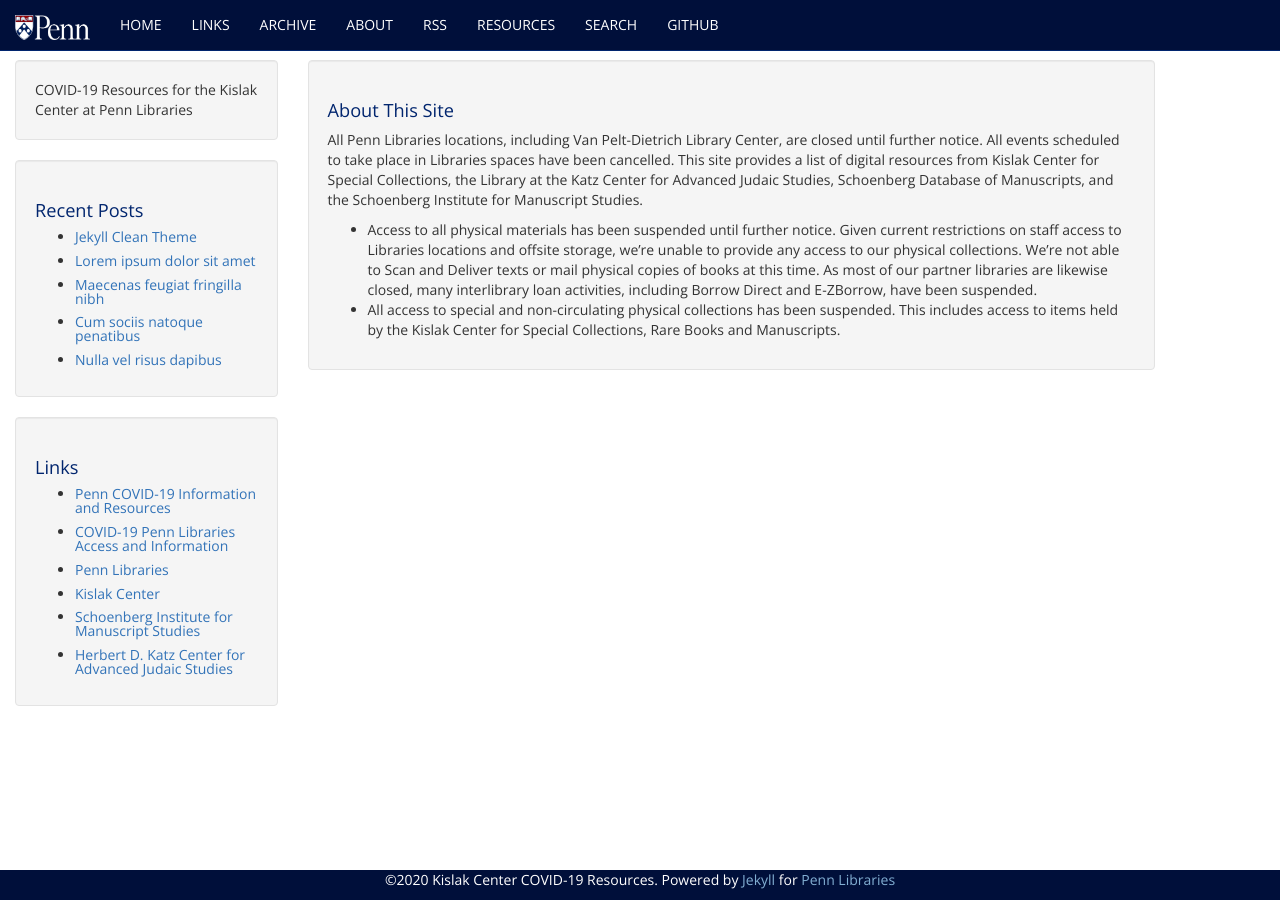
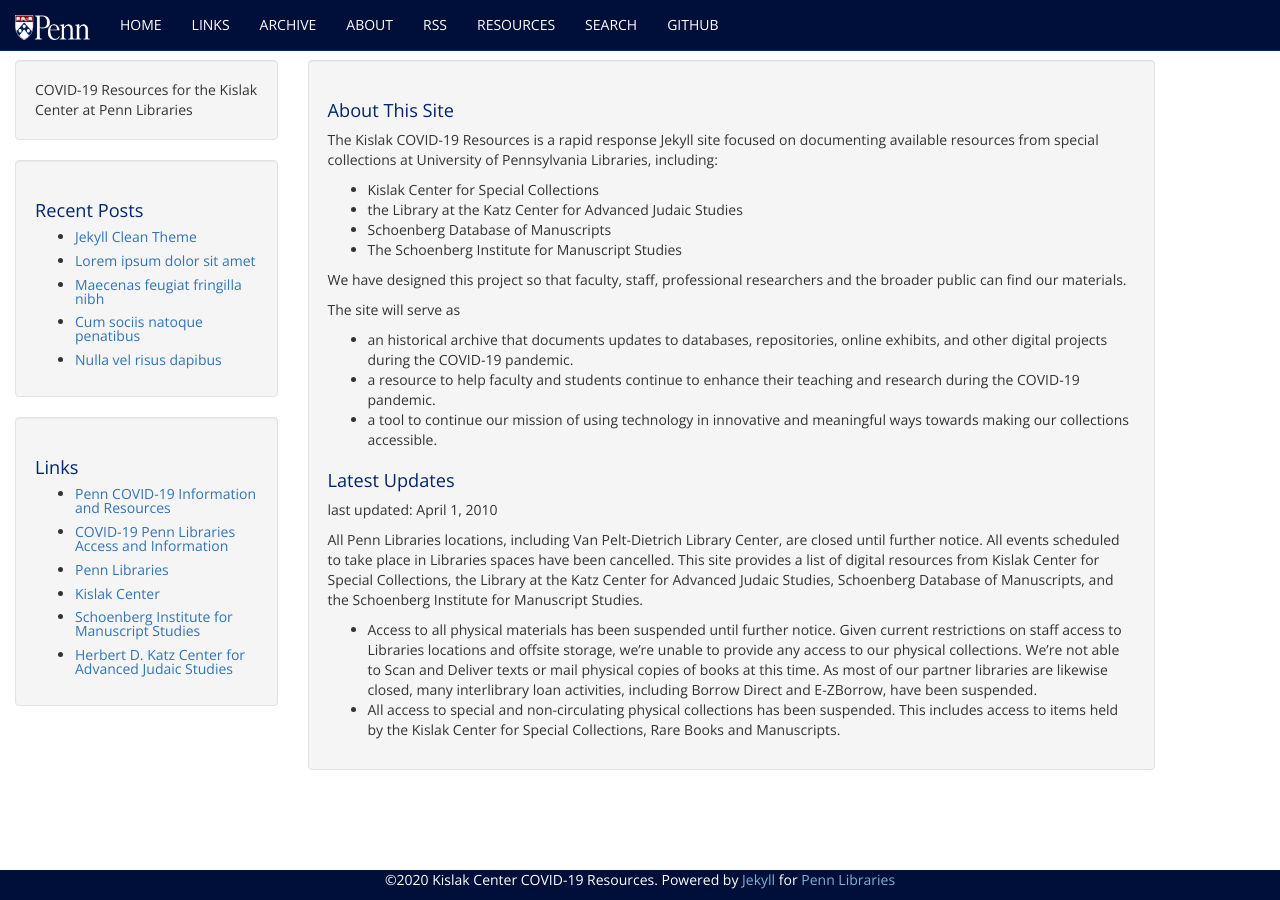
Before and after one commit to KislakCenter/covid-19-resources, a Jekyll site: the page built from about.html, in a window 1280 px wide. Built offline with Jekyll 4.4.1, drawn with Linux system fonts in a browser that asks for light colours; some web fonts are replaced.

Commit message:
text for the about page

```diff
--- a/about.html
+++ b/about.html
@@ -5,6 +5,22 @@
 
 <div class="well">
     <h1>About This Site</h1>
+    <p>The Kislak COVID-19 Resources is a rapid response Jekyll site focused on documenting available resources from special collections at University of Pennsylvania Libraries, including:</p>
+    <ul>
+      <li>Kislak Center for Special Collections</li>
+      <li>the Library at the Katz Center for Advanced Judaic Studies</li>
+      <li>Schoenberg Database of Manuscripts</li>
+      <li>The Schoenberg Institute for Manuscript Studies</li>
+    </ul>
+    <p>We have designed this project so that faculty, staff, professional researchers and the broader public can find our materials.</p>
+    <p>The site will serve as</p>
+    <ul>
+      <li>an historical archive that documents updates to databases, repositories, online exhibits, and other digital projects during the COVID-19 pandemic.</li>
+      <li>a resource to help faculty and students continue to enhance their teaching and research during the COVID-19 pandemic.</li>
+      <li>a tool to continue our mission of using technology in innovative and meaningful ways towards making our collections accessible.</li>
+    </ul>
+    <h1>Latest Updates</h1>
+    <p>last updated: April 1, 2010</p>
     <p>All Penn Libraries locations, including Van Pelt-Dietrich Library Center, are closed until further notice. All events scheduled to take place in Libraries spaces have been cancelled. This site provides a list of digital resources from Kislak Center for Special Collections, the Library at the Katz Center for Advanced Judaic Studies, Schoenberg Database of Manuscripts, and the Schoenberg Institute for Manuscript Studies.</p>
     <ul>
       <li>Access to all physical materials has been suspended until further notice. Given current restrictions on staff access to Libraries locations and offsite storage, we’re unable to provide any access to our physical collections. We’re not able to Scan and Deliver texts or mail physical copies of books at this time. As most of our partner libraries are likewise closed, many interlibrary loan activities, including Borrow Direct and E-ZBorrow, have been suspended.</li>
```
